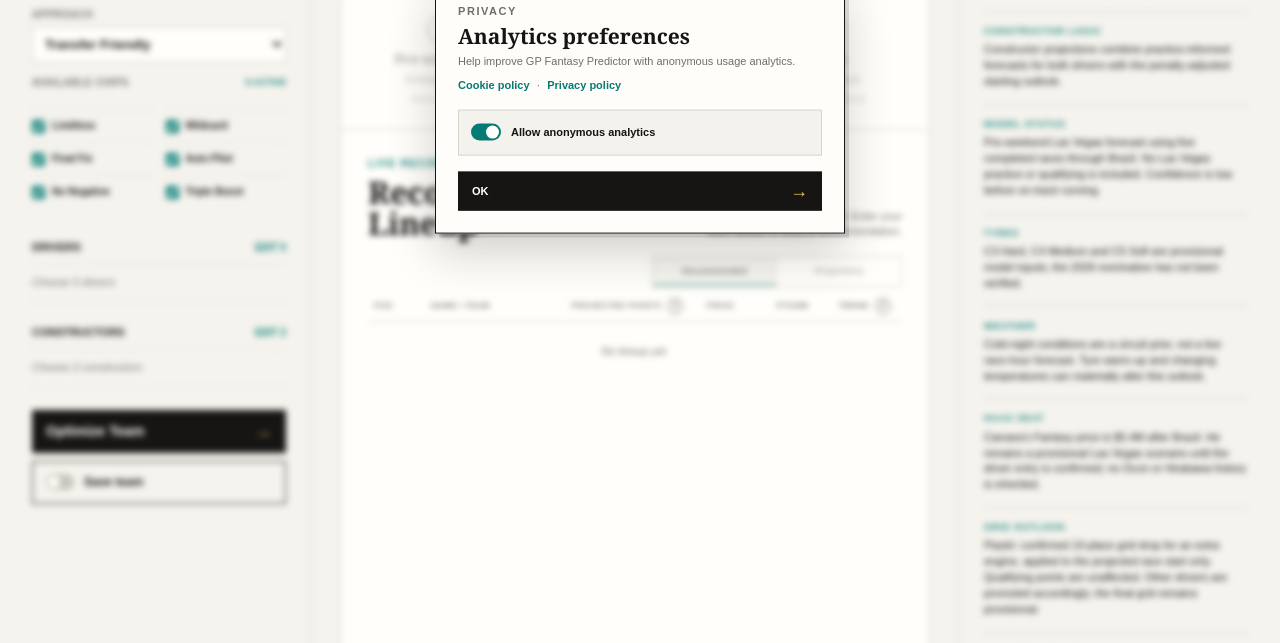
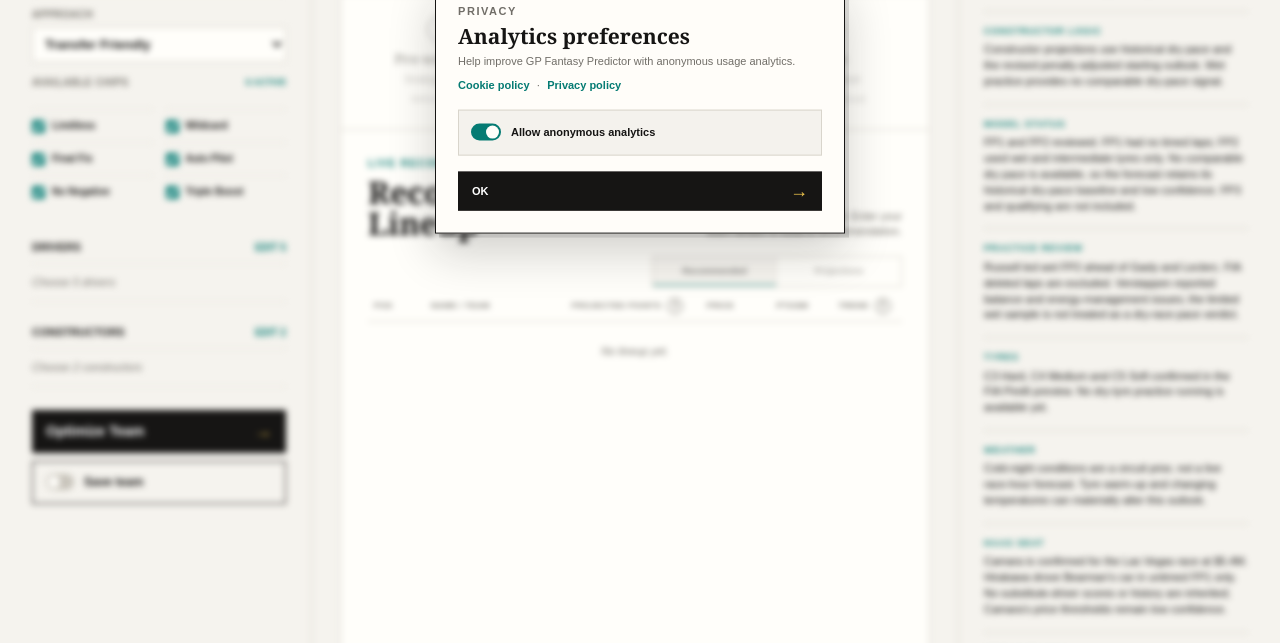
Before and after one commit to filipeoliveiraanalytics/gpfantasypredictor, a plain HTML site: page index.html in a window 1280 px wide. Shown: the part 293-936 px from the top of the page. Drawn offline with Linux system fonts and the light colour scheme.

Commit message:
Updated after FP1 and FP2

```diff
--- a/index.html
+++ b/index.html
@@ -42,7 +42,7 @@
 <body>
   <header class="topbar">
     <div class="brand"><img class="brand-mark" src="logo-gp-header.png?v=gp-header-v1" alt="GP" width="58" height="32">Fantasy Predictor</div>
-    <div class="topbar-meta">Las Vegas GP <span class="topbar-separator"></span> <span id="topbar-stage">Pre-Weekend</span><span id="topbar-updated" class="topbar-updated" hidden>Last updated: <time id="topbar-updated-time"></time></span></div>
+    <div class="topbar-meta">Las Vegas GP <span class="topbar-separator"></span> <span id="topbar-stage">After Practice</span><span id="topbar-updated" class="topbar-updated" hidden>Last updated: <time id="topbar-updated-time"></time></span></div>
     <div class="mobile-actions" role="group" aria-label="Mobile actions">
       <button id="mobile-team-cta" type="button" aria-controls="team-panel" aria-expanded="false">Team</button>
       <button id="mobile-race-cta" type="button" aria-controls="race-context">Race</button>
@@ -93,14 +93,14 @@
       </div>
 
       <div class="stage-strip" aria-label="Prediction stage">
-        <div class="stage selected" data-stage="Pre-Weekend" aria-current="step"><i class="stage-mark" aria-hidden="true">✓</i><span><b data-mobile-label="Pre">Pre-weekend</b><small>Strategy &amp; picks</small><em>Before 19 Nov</em></span></div>
-        <div class="stage" data-stage="After Practice"><i class="stage-mark" aria-hidden="true">2</i><span><b data-mobile-label="Practice">After practice</b><small>Updated projections</small><em>19–20 Nov</em></span></div>
+        <div class="stage" data-stage="Pre-Weekend"><i class="stage-mark" aria-hidden="true">1</i><span><b data-mobile-label="Pre">Pre-weekend</b><small>Strategy &amp; picks</small><em>Before 19 Nov</em></span></div>
+        <div class="stage selected" data-stage="After Practice" aria-current="step"><i class="stage-mark" aria-hidden="true">✓</i><span><b data-mobile-label="Practice">After practice</b><small>Updated projections</small><em>19–20 Nov</em></span></div>
         <div class="stage" data-stage="Post-Quali"><i class="stage-mark" aria-hidden="true">3</i><span><b data-mobile-label="Quali">Post-quali</b><small>Final lineups</small><em>Fri 20 Nov (local)</em></span></div>
         <div class="stage" data-stage="Race"><i class="stage-mark" aria-hidden="true">4</i><span><b data-mobile-label="Race">Race</b><small>Points locked</small><em>Sat 21 Nov (local)</em></span></div>
       </div>
 
       <section class="lineup">
-        <div class="section-heading"><div><p class="kicker">Live recommendation</p><h2 id="lineup-heading">Recommended Lineup</h2></div><p id="stage-copy">Loading the pre-weekend model.</p></div>
+        <div class="section-heading"><div><p class="kicker">Live recommendation</p><h2 id="lineup-heading">Recommended Lineup</h2></div><p id="stage-copy">Loading the after-practice model.</p></div>
         <section id="recommendation-summary" class="recommendation-summary" aria-label="Recommendation summary" hidden></section>
         <div class="lineup-views" role="tablist" aria-label="Lineup view">
           <button type="button" data-lineup-view="recommended" role="tab" aria-selected="true" disabled>Recommended</button>
@@ -148,6 +148,6 @@
   <dialog id="picker-dialog" class="dialog" aria-labelledby="picker-title"><form method="dialog"><header><div><p class="kicker">Current Team</p><h2 id="picker-title">Choose drivers</h2></div><button class="icon-button" value="cancel" aria-label="Close picker">×</button></header><label class="picker-search">Search drivers or teams<input id="picker-search" type="search" placeholder="Name or team" autocomplete="off"></label><p id="picker-help" class="muted" role="status" aria-live="polite"></p><div id="picker-options" class="picker-options"></div><footer><button id="apply-picker" class="primary" type="button">Apply selection <span>→</span></button></footer></form></dialog>
 <dialog id="audit-dialog" class="dialog audit-dialog"><form method="dialog"><header><div><p class="kicker">Forecast vs Real Points</p><h2 class="audit-title"><span id="audit-flag" class="audit-flag flag-spain" aria-label="Spain flag"></span><span id="audit-title">Selected audit</span></h2></div><button class="icon-button" value="cancel" aria-label="Close audit">×</button></header><p id="audit-note" class="muted"></p><div class="audit-controls"><label class="audit-select-label">Grand Prix<select id="audit-select" aria-label="Grand Prix"></select></label><fieldset class="audit-stage-control"><legend>Forecast stage</legend><div id="audit-stage-options"></div></fieldset></div><div class="audit-tables"><section><h3>Drivers</h3><table><thead><tr><th aria-label="Name"></th><th>Est.</th><th>Actual</th><th>Delta</th></tr></thead><tbody id="audit-driver-rows"></tbody></table></section><section><h3>Constructors</h3><table><thead><tr><th aria-label="Name"></th><th>Est.</th><th>Actual</th><th>Delta</th></tr></thead><tbody id="audit-constructor-rows"></tbody></table></section></div></form></dialog>
   <script>window.GA_MEASUREMENT_ID = "G-0GCZQDW467";</script>
-  <script src="mockup.js?v=las-vegas-piastri-penalty-20261119"></script>
+  <script src="mockup.js?v=las-vegas-fp12-20261120"></script>
 </body>
 </html>
--- a/mockup.js
+++ b/mockup.js
@@ -687,19 +687,20 @@ function renderRaceContext() {
   const afterPractice = state.modelMode === "After Practice";
   const postQuali = state.modelMode === "Post-Quali";
   const practiceContext = [
-    ["Model status", "Pre-weekend Las Vegas forecast using five completed races through Brazil. No Las Vegas practice or qualifying is included. Confidence is low before on-track running."],
-    ["Tyres", "C3 Hard, C4 Medium and C5 Soft are provisional model inputs; the 2026 nomination has not been verified."],
+    ["Model status", "FP1 and FP2 reviewed. FP1 had no timed laps; FP2 used wet and intermediate tyres only. No comparable dry pace is available, so the forecast retains its historical dry-pace baseline and low confidence. FP3 and qualifying are not included."],
+    ["Practice review", "Russell led wet FP2 ahead of Gasly and Leclerc. FIA deleted laps are excluded. Verstappen reported balance and energy-management issues; the limited wet sample is not treated as a dry-race pace verdict."],
+    ["Tyres", "C3 Hard, C4 Medium and C5 Soft confirmed in the FIA Pirelli preview. No dry-tyre practice running is available yet."],
     ["Weather", "Cold-night conditions are a circuit prior, not a live race-hour forecast. Tyre warm-up and changing temperatures can materially alter this outlook."],
-    ["Haas seat", "Camara's Fantasy price is $5.4M after Brazil. He remains a provisional Las Vegas scenario until the driver entry is confirmed; no Ocon or Hirakawa history is inherited."],
-    ["Grid outlook", "Piastri: confirmed 10-place grid drop for an extra engine, applied to the projected race start only. Qualifying points are unaffected. Other drivers are promoted accordingly; the final grid remains provisional."],
-    ["McLaren update", "New turbochargers and aerodynamic parts are reported. No extra pace gain is assumed before practice evidence; Piastri's grid drop is included."],
+    ["Haas seat", "Camara is confirmed for the Las Vegas race at $5.4M. Hirakawa drove Bearman's car in untimed FP1 only. No substitute-driver scores or history are inherited; Camara's price thresholds remain low confidence."],
+    ["Grid outlook", "Confirmed: Antonelli 5 places; Piastri, Sainz and Stroll 10 each; Bearman 35 places, back of grid. Applied once to race starts, with other drivers promoted. Qualifying points are unaffected; final starting positions remain provisional."],
+    ["McLaren update", "New turbochargers and aerodynamic parts are reported. No additional pace gain is assumed from wet-only practice; Piastri's grid drop is included."],
   ];
   if (!state.recommendation) {
     els.contextTitle.textContent = "Las Vegas context.";
     els.contextIntro.textContent = `${state.modelMode} Las Vegas forecast using post-Brazil prices.`;
     renderContextRows([
       ["Track logic", trackLogic],
-      ["Constructor logic", postQuali ? "Constructor projections include completed qualifying scores and forecast race points for both drivers." : afterPractice ? "Constructor projections combine practice-informed forecasts for both drivers with the penalty-adjusted starting outlook." : "Balance straight-line efficiency, braking and tyre warm-up with reliable points from both drivers."],
+      ["Constructor logic", postQuali ? "Constructor projections include completed qualifying scores and forecast race points for both drivers." : afterPractice ? "Constructor projections use historical dry pace and the revised penalty-adjusted starting outlook. Wet practice provides no comparable dry-pace signal." : "Balance straight-line efficiency, braking and tyre warm-up with reliable points from both drivers."],
       ...practiceContext,
       ["Chip plan", state.modelMode === "Post-Quali" ? "The weekend deadline has passed. New weekend chips cannot be activated. Final Fix, if eligible, requires a separate Sunday-only comparison." : "Keep flexibility through practice. The model will only surface a chip when it clears the transfer and budget trade-off."],
       ["Price watch", priceWatch],
```
